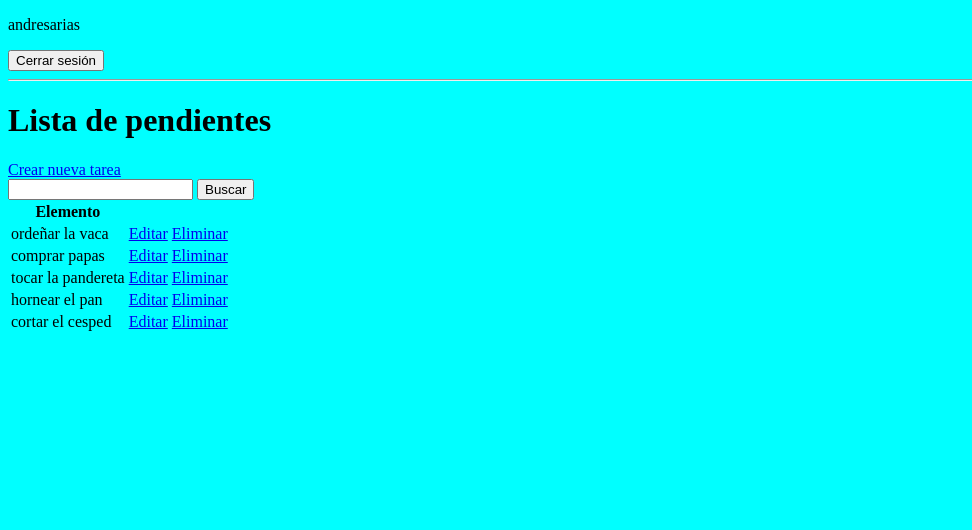
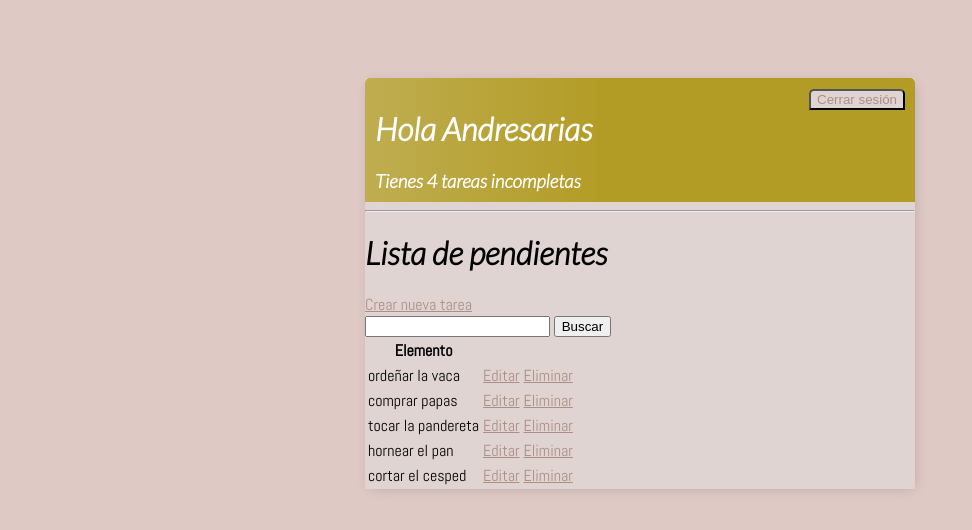
Before and after one commit to andresarias7/Task, a Django app: page / in a window 1280 px wide. Shown: the top 530 px of the page, without its empty margins (0-972 px from the left). Run offline with Django 4.2, Linux system fonts and the light colour scheme; a user stored in the database is signed in; data comes from the database, SQL or seed files in the repository; both versions use the stored data as it was after the commit.

Commit message:
general stylus

```diff
--- a/base/templates/base/principal.html
+++ b/base/templates/base/principal.html
@@ -4,15 +4,68 @@
     <meta charset="UTF-8">
     <meta name="viewport" content="width=device-width, initial-scale=1.0">
     <title>Lista de Pendientes</title>
+
+    <link rel="preconnect" href="https://fonts.googleapis.com">
+    <link rel="preconnect" href="https://fonts.gstatic.com" crossorigin>
+    <link href="https://fonts.googleapis.com/css2?family=Abel&display=swap" rel="stylesheet">
+
+    <link rel="preconnect" href="https://fonts.googleapis.com">
+    <link rel="preconnect" href="https://fonts.gstatic.com" crossorigin>
+    <link href="https://fonts.googleapis.com/css2?family=Abel&family=Lato:ital,wght@1,300&display=swap" rel="stylesheet">
+
+
+
+
+
     <style>
-        body{
-            background-color: aqua;
+        body {
+            background-color: #DEC9C5 ;
+            font-family: 'Abel', sans-serif;
+            padding-top: 70px;
 
         }
+        .container {
+            max-width: 550px;
+            margin: auto;
+            background-color: #DFD4D2;
+            -webkit-box-shadow: 2px 2px 13px -4px rgba(0, 0, 0, 0.21);
+            box-shadow: 2px 2px 13px -4px rgba(0, 0, 0, 0.21);
+        }
+
+        h1,
+        h2,
+        h3,
+        h4,
+        h5,
+        h6{
+            font-family: 'Lato', sans-serif;
+        }
+
+        a,
+        p{
+            color: #AE8D86;
+        }
+
+        .barra-superior {
+            display: flex;
+            justify-content: space-between;
+            color: #ffffff;
+            padding: 10px;
+            border-radius: 5px 5px 0 0;
+            background: linear-gradient(90deg, #BFAD50 0%, #B39C26 43%, #B39C26 100%);
+        }
+
+        .barra-superior button{
+            background-color: #DFD4D2;
+            color: #AE8D86;
+            border-radius: 5px 5px 0 0;
+        }
+
+
     </style>
 </head>
 <body>
-    <div class "container">
+    <div class = "container">
         {% block content %}
 
         {% endblock content %}
--- a/base/templates/base/tarea_list.html
+++ b/base/templates/base/tarea_list.html
@@ -2,8 +2,13 @@
 
 {% block content %}
 
+<div class = "barra-superior">
+    <div>
+        <h1>Hola {{ request.user|title }}</h1>
+        <h3 style = "margin:0">Tienes <i>{{count}}</i> tarea{{count|pluralize}} incompleta{{count|pluralize}} </h3>
+    </div>
+
     {% if request.user.is_authenticated  %}
-    <p>{{request.user}}</p>
     <form method="post" action="{% url 'logout' %}">
         {% csrf_token %}
         <button type="submit">Cerrar sesión</button>
@@ -14,7 +19,12 @@
         <button type="submit">Ingresar</button>
     </form>
     {% endif %}
+
+
+</div>
 <hr>
+
+
 
 
 <h1>Lista de pendientes</h1>
```
Also changed, not shown: db.sqlite3. Lines whose indentation alone changed are shown as unchanged.
